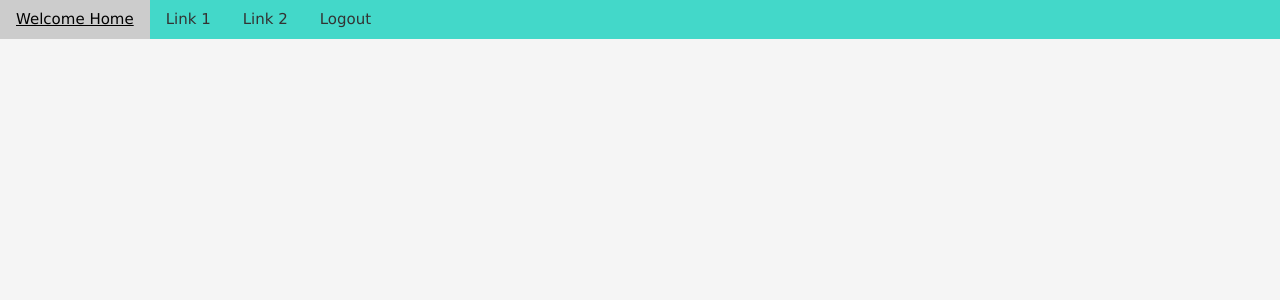
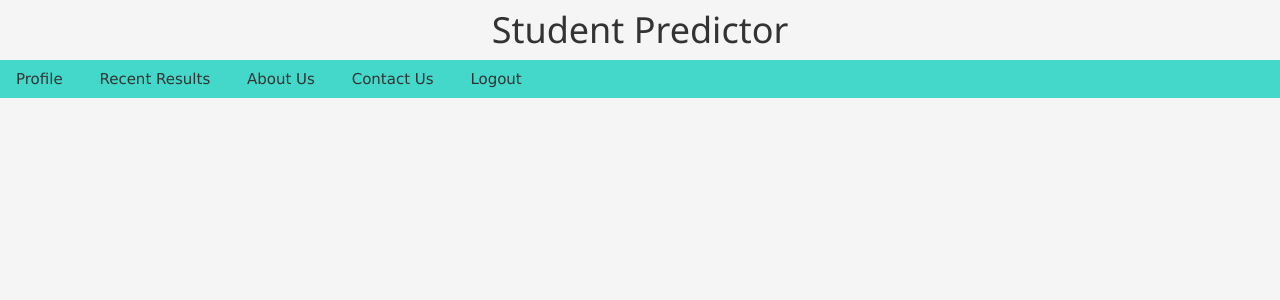
Before and after one commit to NicMuir/Software_Design_Project-2020, a Django app: page /demo/ in a window 1280 px wide. Shown: the top 300 px of the page. Run offline with Django 3.2, Linux system fonts and the light colour scheme; the visitor is signed in with stand-in values (Sample User, id 1); some libraries are stand-ins or nearby versions.

Commit message:
Cleaned and edited the ui

```diff
--- a/static/css/homepage.css
+++ b/static/css/homepage.css
@@ -5,6 +5,7 @@
 
  .navbar-col {
     background-color: #43d8c9;
+    background-repeat: repeat;
  }
 
  h1 {
--- a/templates/demo/home.html
+++ b/templates/demo/home.html
@@ -13,10 +13,12 @@
     <title>Home</title>
 </head>
 <body>
-        <div class = "w3-bar navbar-col">
-            <a href="#" class="w3-bar-item w3-button">Welcome Home</a>
-            <a href="#" class="w3-bar-item w3-button">Link 1</a>
-            <a href="#" class="w3-bar-item w3-button">Link 2</a>
+    <h1>Student Predictor</h1>
+        <div class = "w3-barl navbar-col">
+            <a href="#" class="w3-bar-item w3-button">Profile</a>
+            <a href="#" class="w3-bar-item w3-button">Recent Results</a>
+            <a href="#" class="w3-bar-item w3-button">About Us</a>
+            <a href="#" class="w3-bar-item w3-button">Contact Us</a>
             <a href="/accounts/logout" class="w3-bar-item w3-button">Logout</a>
     </div>
 </body>
```
